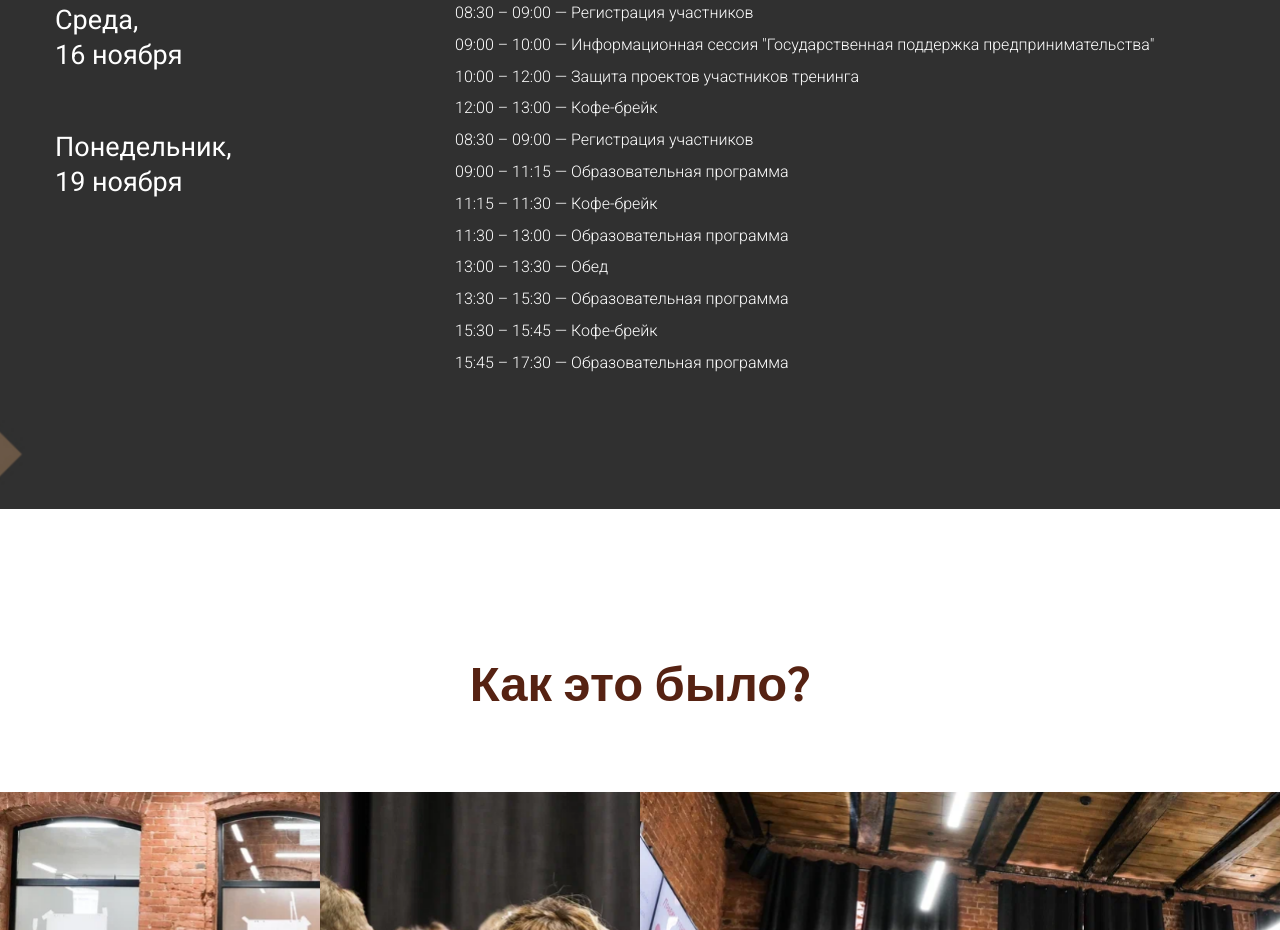
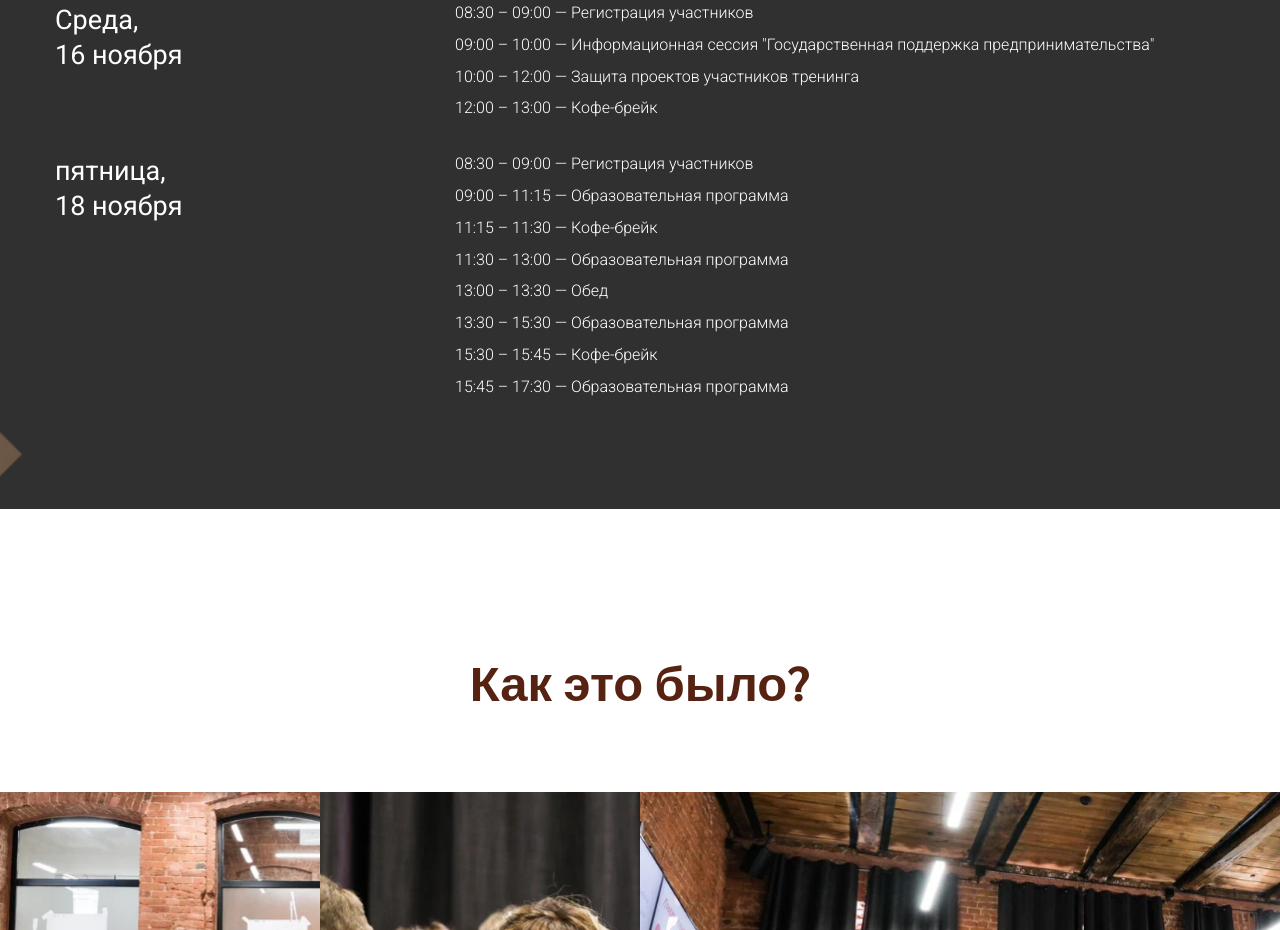
Before and after one commit to Armanitos94/azbuka-2022-3, a plain HTML site: page index.html in a window 1280 px wide. Shown: the part 3330-4260 px from the top of the page. Drawn offline with Linux system fonts and the light colour scheme.

Commit message:
Update index.html

```diff
--- a/index.html
+++ b/index.html
@@ -217,12 +217,12 @@
                    <p>12:00 – 13:00 — Кофе-брейк </p>
                 </div>
               </div>
-
+	      <br>
 
              <div class="row">
                 <div class="col-md-4">
-                  <p class="schedule-day">Понедельник, <br>
-                  19 ноября</p>
+                  <p class="schedule-day">пятница, <br>
+                  18 ноября</p>
                 </div>
                 <div class="col-md-8 schedule-info">
                    <p>08:30 – 09:00 — Регистрация участников</p>
@@ -235,9 +235,6 @@
                    <p>15:45 – 17:30 — Образовательная программа </p>
                 </div>
               </div>
-              <br>
-
-
             </div>
         </div>
     </section>
```
